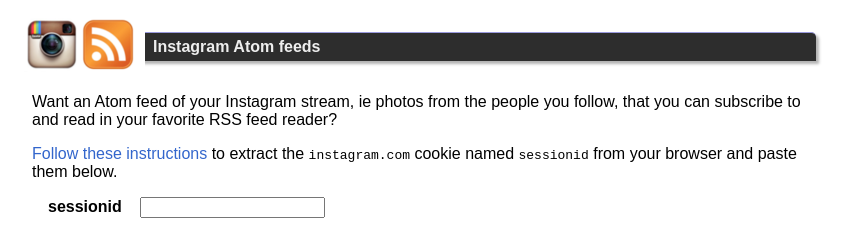
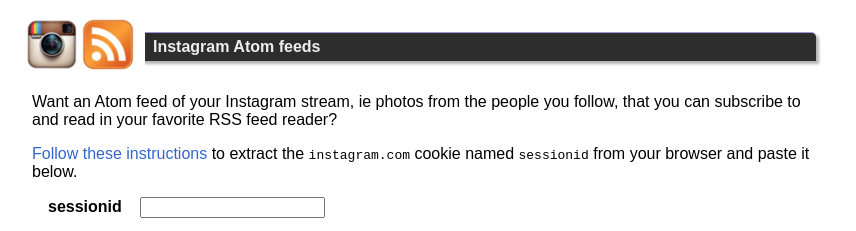
Before and after one commit to snarfed/instagram-atom, a plain HTML site: page static/index.html in a window 1280 px wide. Shown: the top 231 px of the page, 0-856 px from the left. Drawn offline with Linux system fonts and the light colour scheme.

Commit message:
fix minor typo

```diff
--- a/static/index.html
+++ b/static/index.html
@@ -32,7 +32,7 @@
 
 <p><a href="http://www.wikihow.com/View-Cookies" target="_blank">Follow these
 instructions</a> to extract the <code>instagram.com</code> cookie
-named <code>sessionid</code> from your browser and paste them below.</p>
+named <code>sessionid</code> from your browser and paste it below.</p>
 
 <nobr>
  <label for="sessionid">sessionid</label>
```
